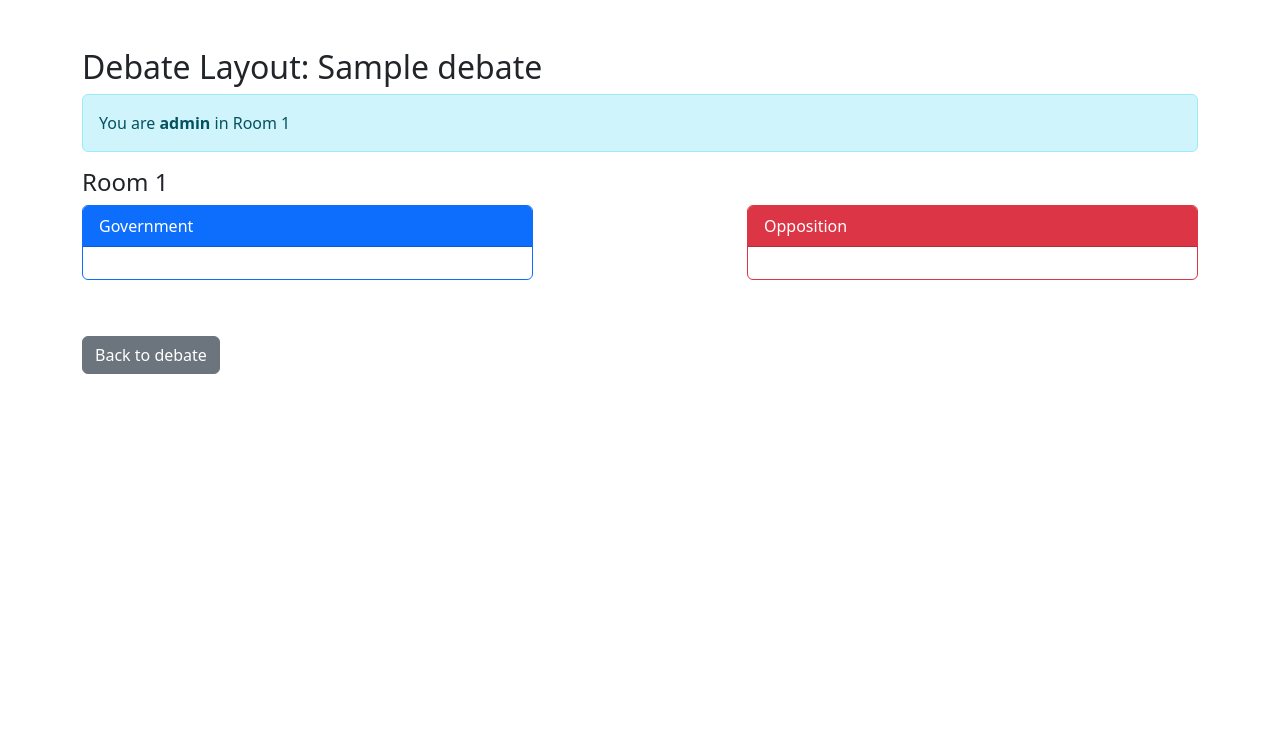
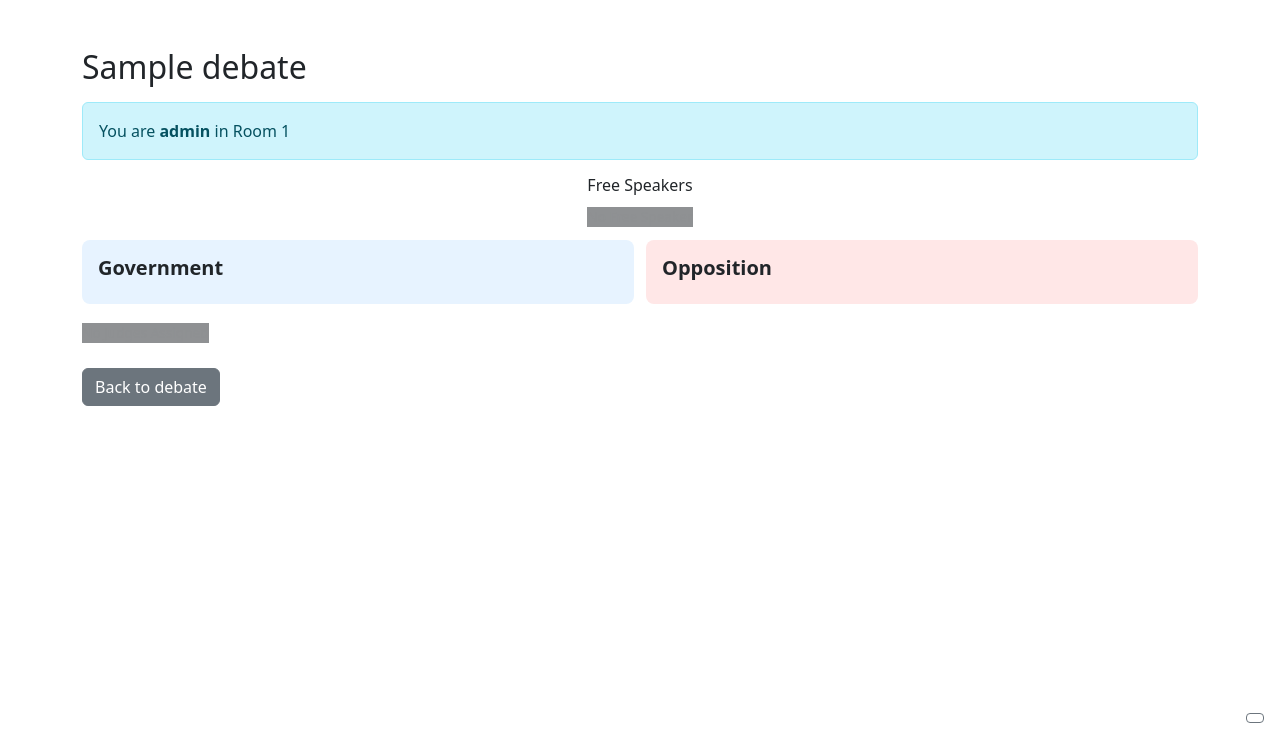
Before and after one commit to Sentexi/DCS-app, a Flask app: page /debate/1/graphic in a window 1280 px wide. Shown: the part 56-800 px from the top of the page. Run offline with Flask 3, Linux system fonts and the light colour scheme; a user stored in the database is signed in; tables that the repository leaves empty hold one stand-in row (values such as "Sample post").

Commit message:
Added better graphics for debate view

```diff
--- a/app/__init__.py
+++ b/app/__init__.py
@@ -5,6 +5,11 @@ from .extensions import db, login_manager, migrate
 
 def create_app(config_file=None):
     app = Flask(__name__)
+
+    # Enable a 'startswith' test in our Jinja templates
+    app.jinja_env.tests['startswith'] = lambda val, prefix: (
+        isinstance(val, str) and val.startswith(prefix)
+    )
 
     # Basic config (you can improve this later)
     app.config['SECRET_KEY'] = 'dev'  # change in prod!
--- /dev/null
+++ b/app/static/css/graphic.css
@@ -0,0 +1,23 @@
+/* typography & base */
+.diagram-opd,
+.diagram-bp {display:flex;flex-wrap:wrap;gap:.75rem}
+.bench      {flex:1 1 100%;padding:1rem;border-radius:.5rem}
+.free-area  {flex:1 1 100%;text-align:center}
+.gov-bench  {background:#e7f3ff}
+.opp-bench  {background:#ffe7e7}
+.bench-title{font-weight:600;margin-bottom:.5rem}
+
+.role-badge{display:inline-block;padding:.35rem .6rem;font-size:.9rem;
+  line-height:1.2;border-radius:1rem;background:#dee2e6}
+.role-badge.me{box-shadow:0 0 0 2px var(--bs-success)}
+.bp-team-card{flex:1 1 calc(25% - .75rem);background:#f8f9fa;padding:.75rem;
+  border-radius:.5rem;text-align:center}
+.bp-title{font-weight:600;margin-bottom:.25rem}
+.placeholder{opacity:.5;font-size:.85rem}
+.judges-row .role-badge{background:#cfe2ff}
+
+@media (min-width:768px){
+  .bench{flex:1 1 calc(50% - .75rem)}
+  .free-area{flex:1 1 calc(100% - 1.5rem);order:-1}
+  .diagram-opd{justify-content:space-between}
+}
--- a/app/templates/main/graphic.html
+++ b/app/templates/main/graphic.html
@@ -1,107 +1,136 @@
 {% extends "base.html" %}
 {% block title %}Debate Layout – {{ debate.title }}{% endblock %}
 
+{% block extra_head %}
+<link rel="stylesheet" href="{{ url_for('static', filename='css/graphic.css') }}">
+{% endblock %}
+
 {% block content %}
-<h2>Debate Layout: {{ debate.title }}</h2>
+<h2 class="mb-3">{{ debate.title }}</h2>
 
 {% if my_slot %}
   <div class="alert alert-info">
+    <i class="bi bi-person-badge-fill"></i>
     You are <strong>{{ my_slot.role }}</strong> in Room {{ my_slot.room }}
   </div>
 {% endif %}
 
+{#— Room Selector (tabs on md+, dropdown on sm) —#}
 {% if slots_by_room|length > 1 %}
-    <ul class="nav nav-tabs mb-4">
+  <div class="d-none d-md-block mb-3">
+    <ul class="nav nav-tabs">
       {% for room in slots_by_room.keys()|sort %}
         <li class="nav-item">
-                <a class="nav-link {% if room == (my_slot.room if my_slot else 1) %}active{% endif %}"
-                   href="#room{{ room }}" data-bs-toggle="tab">
+          <a class="nav-link {% if room == active_room|default(my_slot.room) %}active{% endif %}"
+             href="{{ url_for('main.debate_graphic', debate_id=debate.id) }}?room={{ room }}">
             Room {{ room }}
           </a>
         </li>
       {% endfor %}
     </ul>
+  </div>
+
+  <div class="d-block d-md-none mb-3">
+    <select class="form-select" onchange="location = this.value;">
+      {% for room in slots_by_room.keys()|sort %}
+        <option value="{{ url_for('main.debate_graphic', debate_id=debate.id) }}?room={{ room }}"
+          {% if room == active_room|default(my_slot.room) %}selected{% endif %}>
+          Room {{ room }}
+        </option>
+      {% endfor %}
+    </select>
+  </div>
 {% endif %}
 
-<div class="tab-content">
-    {% for room, slots in slots_by_room.items() %}
-        <div class="tab-pane {% if room == (my_slot.room if my_slot else 1) %}active{% endif %}" id="room{{ room }}">
-            <h4>Room {{ room }}</h4>
+{% set room = active_room|default(my_slot.room if my_slot else slots_by_room.keys()|list|first) %}
+{% set slots = slots_by_room[room] %}
+
 {% if debate.style == "OPD" %}
-                <div class="row mb-3">
-                    <div class="col-md-5">
-                        <div class="card border-primary mb-3">
-                            <div class="card-header bg-primary text-white">Government</div>
-                            <div class="card-body">
+  <div class="diagram-opd">
+    <div class="bench gov-bench">
+      <h5 class="bench-title">Government</h5>
       {% for slot in slots if slot.role == 'Gov' %}
-                                    <span class="badge rounded-pill {% if user.id == slot.user_id %}bg-success{% else %}bg-secondary{% endif %} m-1">
-                                        {{ slot.role }} - {{ slot.debate_ref.title }}<br>
-                                        {{ slot.user.username }}{% if user.id == slot.user_id %} (You){% endif %}
-                                    </span>
+        {% include 'main/_role_badge.html' %}
+      {% endfor %}
+    </div>
+
+    <div class="free-area">
+      <h6>Free Speakers</h6>
+      {% set free = slots|selectattr('role', 'startswith', 'Free')|list %}
+      {% if free %}
+        {% for slot in free %}
+          {% include 'main/_role_badge.html' %}
+        {% endfor %}
+      {% else %}
+        <span class="placeholder">No Free Speaker</span>
+      {% endif %}
+    </div>
+
+    <div class="bench opp-bench">
+      <h5 class="bench-title">Opposition</h5>
+      {% for slot in slots if slot.role == 'Opp' %}
+        {% include 'main/_role_badge.html' %}
       {% endfor %}
     </div>
   </div>
+
+  <div class="judges-row mt-3 overflow-auto">
+    {% set judges = slots|selectattr('role', 'startswith', 'Judge')|list %}
+    {% if judges %}
+      {% for slot in judges %}
+        {% include 'main/_role_badge.html' %}
+      {% endfor %}
+    {% else %}
+      <span class="placeholder">No Judges Assigned</span>
+    {% endif %}
   </div>
-                    <div class="col-md-2 d-flex align-items-center justify-content-center">
-                        <div>
-                            {% for slot in slots if "Free" in slot.role %}
-                                <span class="badge rounded-pill {% if user.id == slot.user_id %}bg-success{% else %}bg-warning{% endif %} m-1">
-                                    {{ slot.role }}<br>
-                                    {{ slot.user.username }}{% if user.id == slot.user_id %} (You){% endif %}
-                                </span>
+
+{% else %}
+  <div class="diagram-bp">
+    {% for team in ['OG','OO','CG','CO'] %}
+      <div class="bp-team-card">
+        <h6 class="bp-title">{{ team }}</h6>
+        {% set team_slots = slots|selectattr('role', 'equalto', team)|list %}
+        {% if team_slots %}
+          {% for slot in team_slots %}
+            {% include 'main/_role_badge.html' %}
           {% endfor %}
-                        </div>
-                    </div>
-                    <div class="col-md-5">
-                        <div class="card border-danger mb-3">
-                            <div class="card-header bg-danger text-white">Opposition</div>
-                            <div class="card-body">
-                                {% for slot in slots if slot.role == 'Opp' %}
-                                    <span class="badge rounded-pill {% if user.id == slot.user_id %}bg-success{% else %}bg-secondary{% endif %} m-1">
-                                        {{ slot.role }} - {{ slot.debate_ref.title }}<br>
-                                        {{ slot.user.username }}{% if user.id == slot.user_id %} (You){% endif %}
-                                    </span>
-                                {% endfor %}
-                            </div>
-                        </div>
-                    </div>
-                </div>
-                <div class="mb-3">
-                    {% for slot in slots if "Judge" in slot.role %}
-                        <span class="badge bg-info m-1">
-                            {{ slot.role }}: {{ slot.user.username }}{% if user.id == slot.user_id %} (You){% endif %}
-                        </span>
-                    {% endfor %}
-                </div>
-            {% elif debate.style == "BP" %}
-                <div class="row mb-3">
-                    {% set teams = ['OG', 'OO', 'CG', 'CO'] %}
-                    {% for team in teams %}
-                        <div class="col-md-3">
-                            <div class="card border-secondary mb-3">
-                                <div class="card-header">{{ team }}</div>
-                                <div class="card-body">
-                                    {% for slot in slots if slot.role == team %}
-                                        <span class="badge rounded-pill {% if user.id == slot.user_id %}bg-success{% else %}bg-secondary{% endif %} m-1">
-                                            {{ slot.user.username }}{% if user.id == slot.user_id %} (You){% endif %}
-                                        </span>
-                                    {% endfor %}
-                                </div>
-                            </div>
-                        </div>
-                    {% endfor %}
-                </div>
-                <div class="mb-3">
-                    {% for slot in slots if "Judge" in slot.role %}
-                        <span class="badge bg-info m-1">
-                            {{ slot.role }}: {{ slot.user.username }}{% if user.id == slot.user_id %} (You){% endif %}
-                        </span>
-                    {% endfor %}
-                </div>
+        {% else %}
+          <span class="placeholder">Empty</span>
         {% endif %}
       </div>
     {% endfor %}
   </div>
 
-<a href="{{ url_for('main.debate_view', debate_id=debate.id) }}" class="btn btn-secondary mt-4">Back to debate</a>
+  <div class="judges-row mt-3 overflow-auto">
+    {% for slot in slots if slot.role.startswith('Judge') %}
+      {% include 'main/_role_badge.html' %}
+    {% endfor %}
+  </div>
+{% endif %}
+
+<a href="{{ url_for('main.debate_view', debate_id=debate.id) }}"
+   class="btn btn-secondary mt-4">Back to debate</a>
+
+<nav class="position-fixed bottom-0 end-0 p-3">
+  <button id="themeToggle" class="btn btn-outline-secondary btn-sm">
+    <i class="bi bi-moon-fill"></i>
+  </button>
+</nav>
 {% endblock %}
+
+{% block extra_js %}
+<script src="https://cdn.jsdelivr.net/npm/bootstrap@5.3.3/dist/js/bootstrap.bundle.min.js"></script>
+<script>
+  // Dark-mode toggle
+  const btn = document.getElementById('themeToggle');
+  const stored = localStorage.getItem('theme') || 'light';
+  document.documentElement.setAttribute('data-bs-theme', stored);
+  btn.addEventListener('click', () => {
+    const current = document.documentElement.getAttribute('data-bs-theme');
+    const next = current === 'dark' ? 'light' : 'dark';
+    document.documentElement.setAttribute('data-bs-theme', next);
+    localStorage.setItem('theme', next);
+  });
+</script>
+{% endblock %}
```
Also changed, not shown: app/templates/main/_role_badge.html (added, +16 -0 lines). Lines whose indentation alone changed are shown as unchanged.
